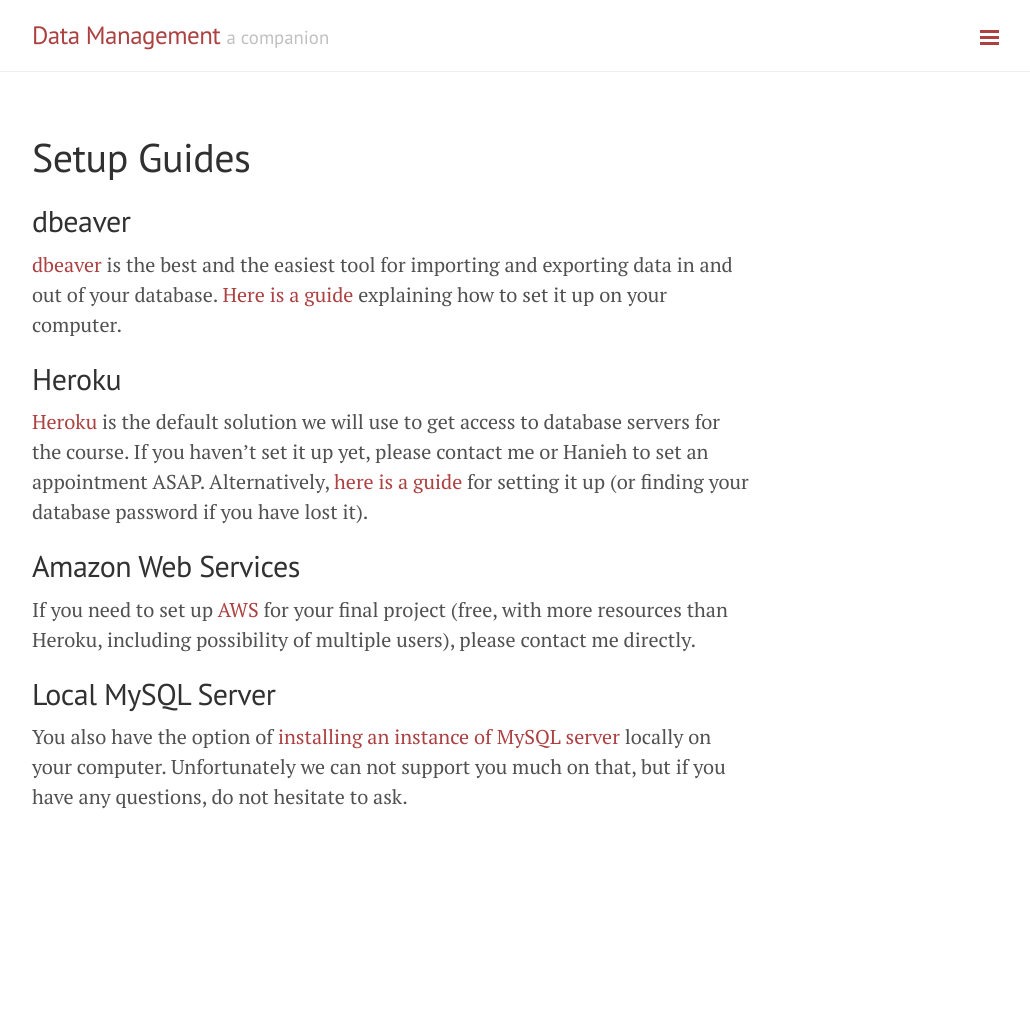
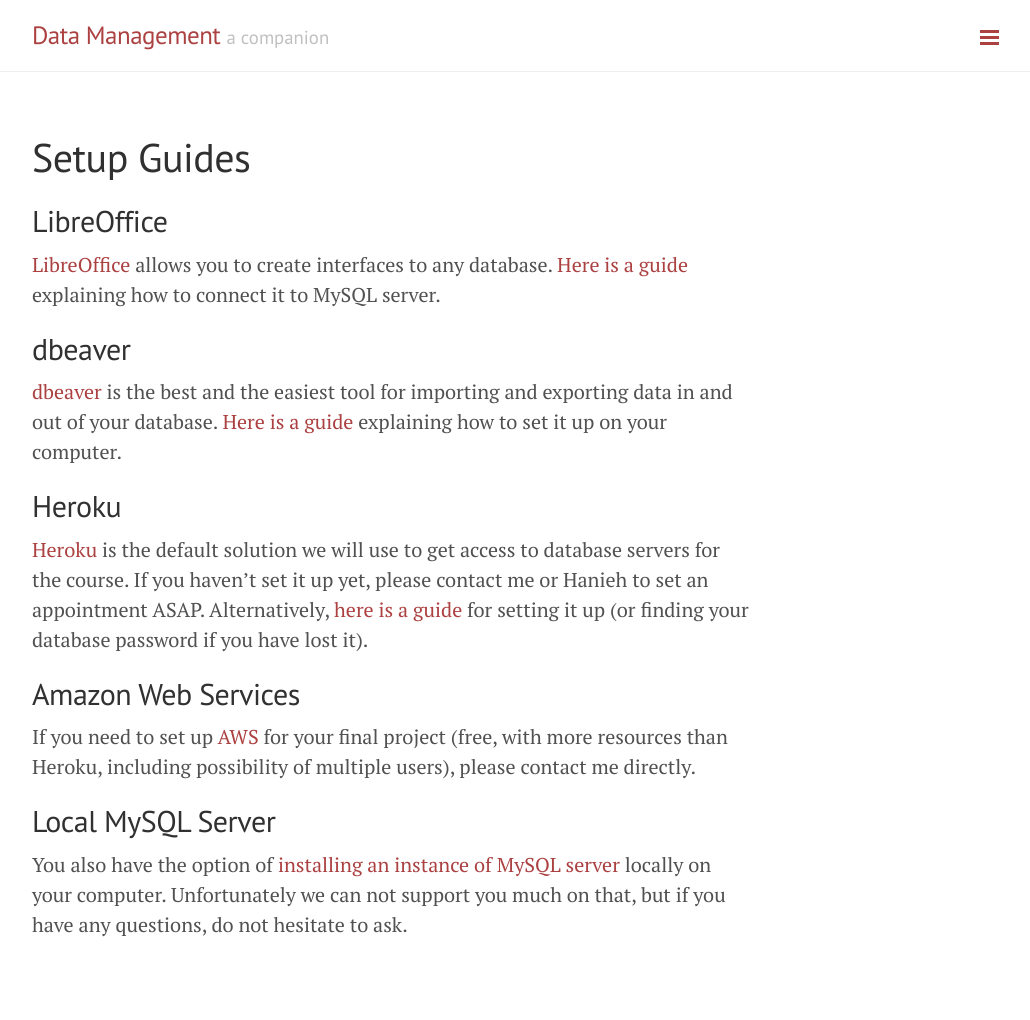
Before and after one commit to retrography/data-management, a Jekyll site: the page built from guides.markdown, in a window 1280 px wide. Shown: the whole page, without its empty margins (248-1278 px from the left). Built offline with Jekyll 4.4.1, drawn with Linux system fonts in a browser that asks for light colours; Markdown is read by kramdown in place of the engine named in the settings; before the commit the page ends 900 px from its top, so only the background shows below that.

Commit message:
libreoffice

```diff
--- a/guides.markdown
+++ b/guides.markdown
@@ -2,6 +2,10 @@
 layout: page
 title: Setup Guides
 ---
+
+## LibreOffice
+
+[LibreOffice](http://www.libreoffice.org) allows you to create interfaces to any database. [Here is a guide]({{ site.baseurl }}/guides/libreoffice/) explaining how to connect it to MySQL server.
 
 ## dbeaver
 
--- a/guides/dbeaver.markdown
+++ b/guides/dbeaver.markdown
@@ -6,7 +6,7 @@ title: Setting up dbeaver
 
 First download dbeaver Enterprise Edition from [its website](http://dbeaver.jkiss.org/download/). Depending on the file you have downloaded, you may have to decompress the file or run the installer.
 
-dbeaver needs Java runtime to function properly, so you may need to instal Java as well. You can get
+dbeaver needs Java runtime to function properly, so you may need to install Java as well. You can get
  a copy of Java Runtime Edition from [its website](http://java.com/en/download/mac_download.jsp?locale=en).
 
 In order to run dbeaver on a Mac machine, you need to right click the executable file and click "open". If you are encountering the dialog below, you need to install Java:
```
Also changed, not shown: guides/libreoffice.markdown (added, +15 -0 lines).
